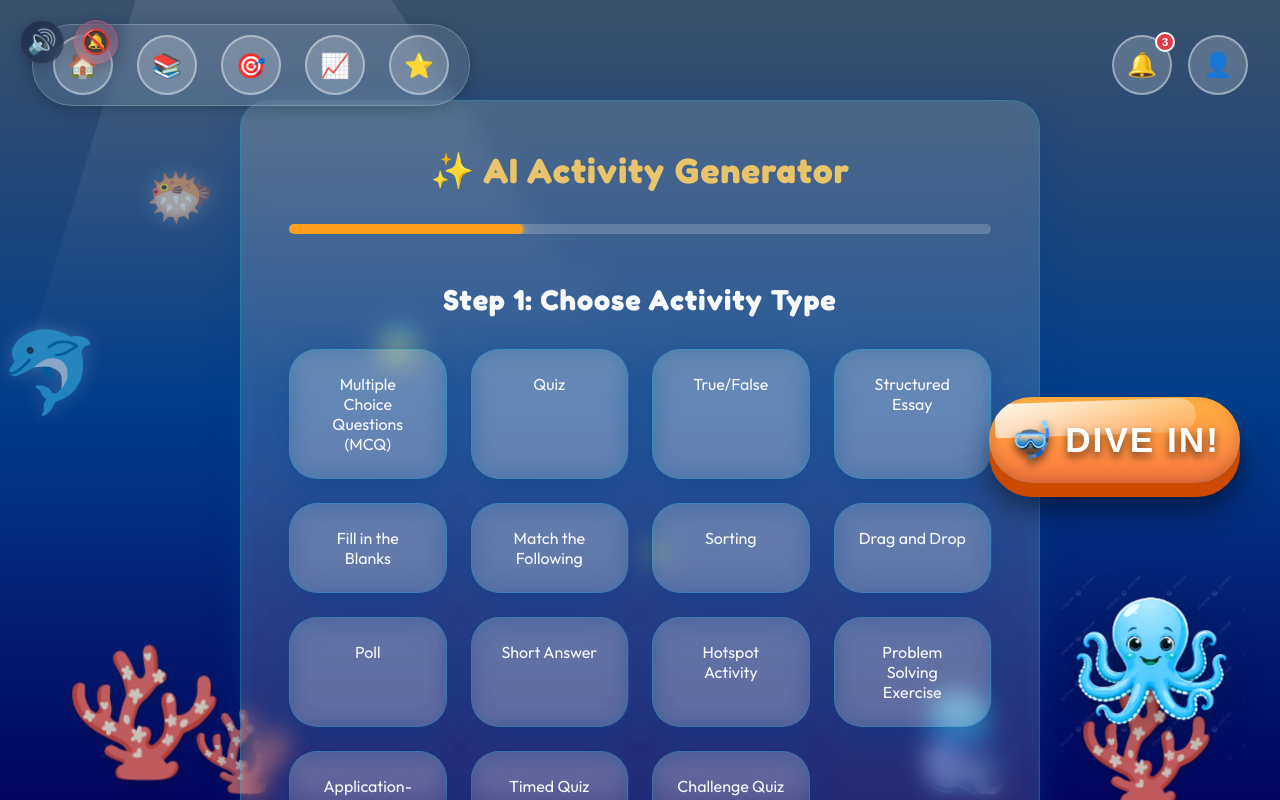
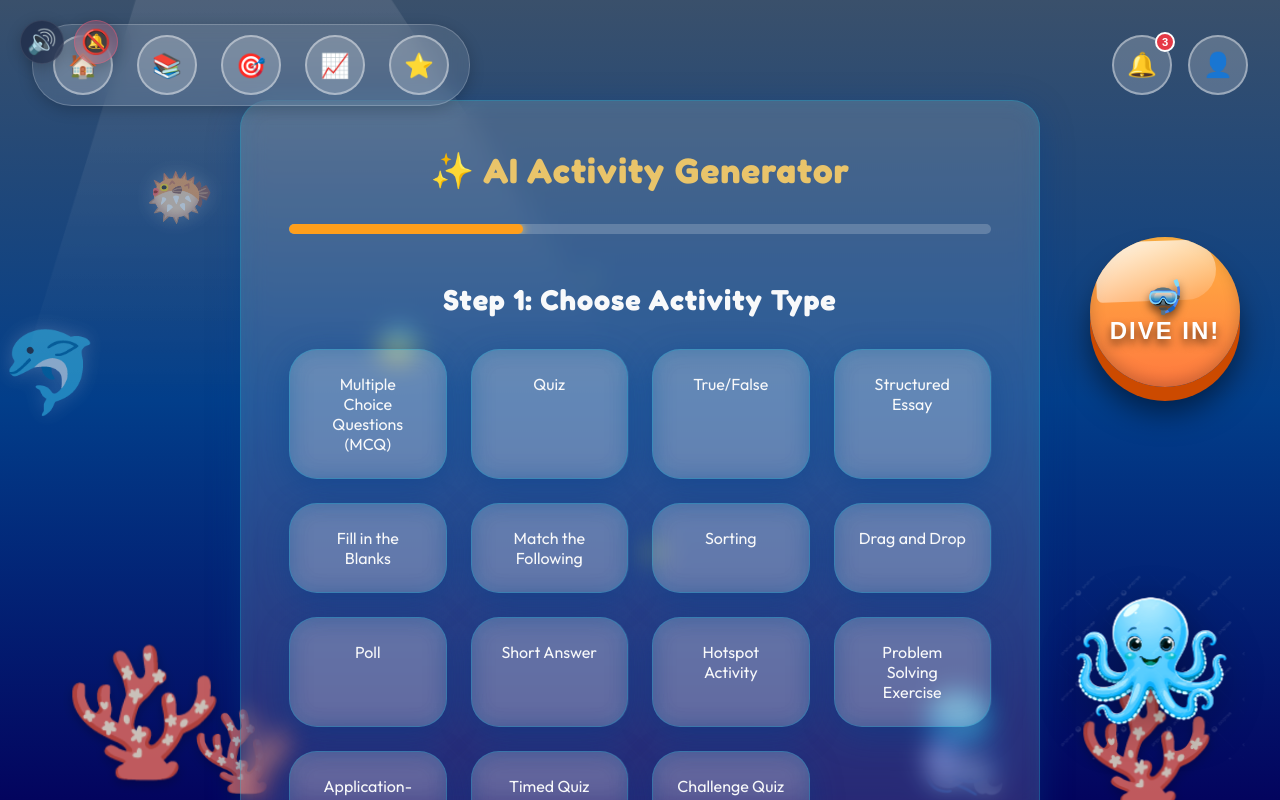
Before and after one commit to AiProjects2006/EDUGENAI_SCRUM_67_Student_UI_Implementation, a React (Vite) app: page /generate-activity in a window 1280 px wide. Built offline with nearby package versions, Linux system fonts and the light colour scheme.

Commit message:
Update DIVE IN button UI

```diff
--- a/src/features/primary/activity-generator/PlayButton.css
+++ b/src/features/primary/activity-generator/PlayButton.css
@@ -1,10 +1,11 @@
 .play-button-container {
     position: fixed;
     right: 40px;
-    top: 50%;
+    top: 30%;
     z-index: 1000;
     display: flex;
     align-items: center;
+
 }
 
 
@@ -15,17 +16,22 @@
 
 .gamified-play-btn {
     position: relative;
+    width: 150px;
+    height: 150px;
+
     background: linear-gradient(180deg, #ffb142 0%, #ff793f 100%);
     border: none;
-    border-radius: 60px;
-    padding: 22px 20px;
+    border-radius: 50%;
     cursor: pointer;
+
     box-shadow:
-        0 14px 0 #cc4a00, /* Thick darker shade 3D base */
-        0 25px 30px rgba(0,0,0,0.5), /* Heavy drop shadow */
-        inset 0 -5px 15px rgba(0,0,0,0.2);
+            0 14px 0 #cc4a00,
+            0 25px 30px rgba(0, 0, 0, 0.5),
+            inset 0 -5px 15px rgba(0, 0, 0, 0.2);
+
     overflow: hidden;
     outline: none;
+
     display: flex;
     align-items: center;
     justify-content: center;
@@ -46,15 +52,33 @@
 
 .btn-text {
     font-family: 'Fredoka One', 'Nunito Black', sans-serif;
-    font-size: 2.2rem;
+    font-size: 1.5rem;
     font-weight: 900;
     color: #ffffff;
     text-transform: uppercase;
     letter-spacing: 2px;
-    /* Heavy semi-transparent drop shadow underneath the text */
     text-shadow: 0 5px 8px rgba(0, 0, 0, 0.6);
+
     position: relative;
     z-index: 10;
+
+    display: flex;
+    flex-direction: column;
+    align-items: center;
+    justify-content: center;
+    line-height: 1;
+}
+
+.dive-icon {
+    display: block;
+    font-size: 2rem;
+    line-height: 1;
+    margin-bottom: 6px;
+}
+
+.dive-text {
+    display: block;
+    white-space: nowrap;
 }
 
 .bubble-particle {
--- a/src/features/primary/activity-generator/PlayButton.jsx
+++ b/src/features/primary/activity-generator/PlayButton.jsx
@@ -77,9 +77,9 @@ const PlayButton = ({ onClick }) => {
                     }}
                 >
                     <div className="glossy-highlight"></div>
-                    <span className="btn-text" style={{ display: 'flex', alignItems: 'center', gap: '10px' }}>
+                    <span className="btn-text">
     <motion.span
-                            style={{ display: 'inline-block' }}
+        className="dive-icon"
         animate={isHovered ? {
             y: [0, -15, 0],
             rotate: [0, -15, 20, 0],
@@ -92,7 +92,8 @@ const PlayButton = ({ onClick }) => {
     >
         🤿
     </motion.span>
-                        Dive In!
+
+    <span className="dive-text">Dive In!</span>
 </span>
                 </motion.button>
             </div>
```
Lines whose indentation alone changed are shown as unchanged.
